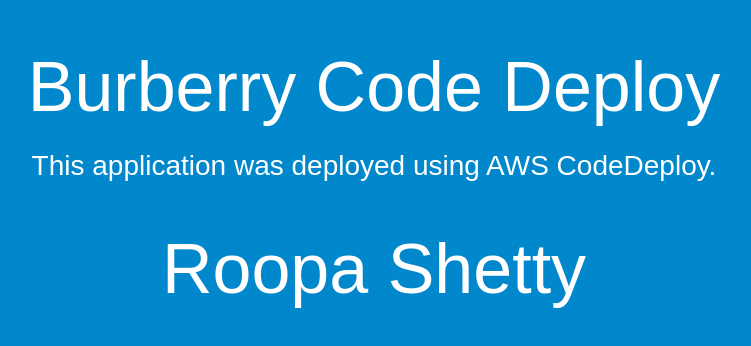
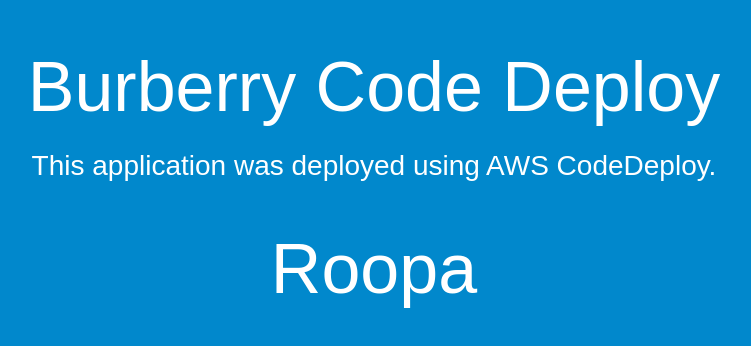
Before and after one commit to bksshetty/awscodedeploy, a website: page index.html in a window 1280 px wide. Shown: the whole page, without its empty margins (266-1017 px from the left). Drawn offline with Linux system fonts and the light colour scheme.

Commit message:
Update index.html

```diff
--- a/index.html
+++ b/index.html
@@ -28,7 +28,7 @@
   <div align="center">
     <h1>Burberry Code Deploy</h1>
     <h2>This application was deployed using AWS CodeDeploy.</h2>
-    <h1>Roopa Shetty</h1>
+    <h1>Roopa</h1>
   </div>
 </body>
 </html>
```
